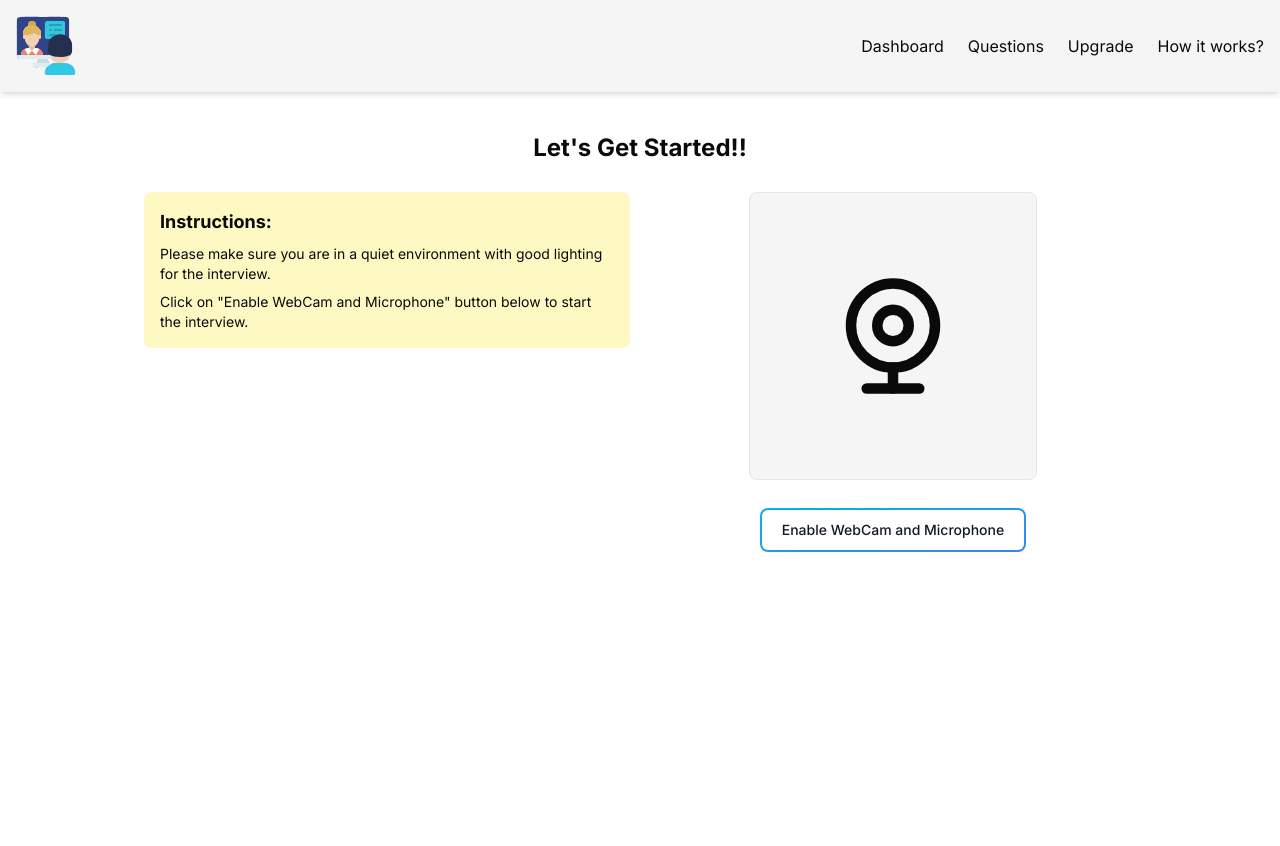
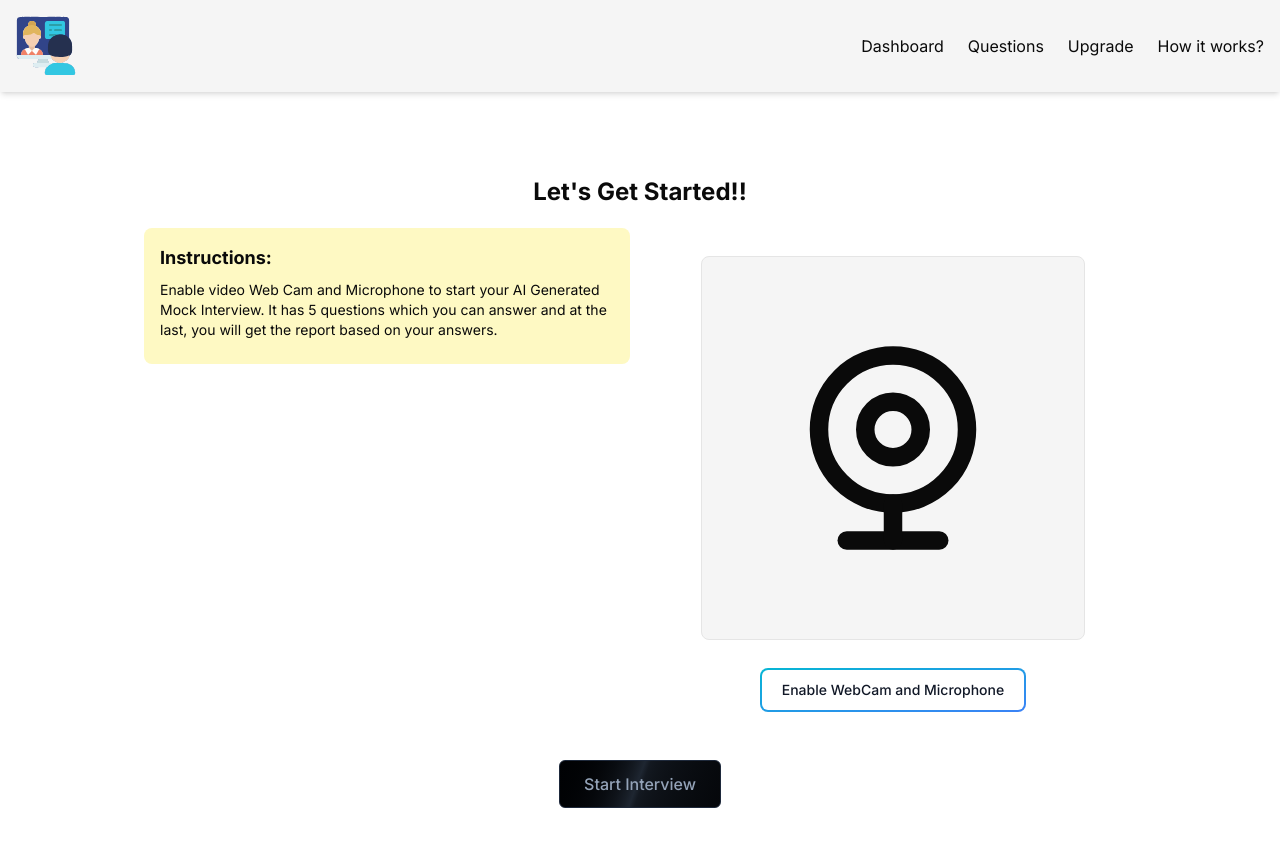
Before and after one commit to bhatiatanish225/AI-Mocker, a Next.js app in the folder ai-interview-mocker/: page /dashboard/interview/1 in a window 1280 px wide. Shown: the top 846 px of the page. Before the commit the page ends 800 px from the top, so only its background shows below. Built offline with nearby package versions, Linux system fonts and the light colour scheme; no server answers; the database is empty.

Commit message:
interview page done

```diff
--- a/ai-interview-mocker/app/dashboard/interview/[interviewId]/page.jsx
+++ b/ai-interview-mocker/app/dashboard/interview/[interviewId]/page.jsx
@@ -5,6 +5,7 @@ import { MockInterview } from "/utils/schema.js";
 import { eq } from "drizzle-orm";
 import Webcam from "react-webcam";
 import { WebcamIcon } from "lucide-react";
+import Link from 'next/link';
 
 function Interview({ params }) {
   const [interviewData, setInterviewData] = useState(null);
@@ -25,28 +26,26 @@ function Interview({ params }) {
   };
 
   return (
-    <div className="my-10 flex justify-center flex-col items-center">
-      <h2 className="font-bold text-2xl">Let's Get Started!!</h2>
+    <div className="min-h-screen flex justify-center items-center py-10">
+      <div className="w-full max-w-5xl">
+        <h2 className="font-bold text-2xl mb-5 text-center">Let's Get Started!!</h2>
         <div className="grid grid-cols-1 md:grid-cols-2 gap-5">
           {/* Left Side: Instruction Panel and Job Information */}
           <div className="w-full md:w-auto">
             {/* Instruction Panel */}
-          <div className="bg-yellow-100 p-4 rounded-lg my-7">
+            <div className="bg-yellow-100 p-4 rounded-lg mb-7">
               <h3 className="text-lg font-bold mb-2">Instructions:</h3>
               <p className="text-sm mb-2">
-              Please make sure you are in a quiet environment with good lighting
-              for the interview.
-            </p>
-            <p className="text-sm">
-              Click on "Enable WebCam and Microphone" button below to start the
-              interview.
+                Enable video Web Cam and Microphone to start your AI Generated Mock Interview.
+                It has 5 questions which you can answer and at the last, you will get the report
+                based on your answers.
               </p>
               {/* Add more instructions as needed */}
             </div>
 
             {/* Job Information Section */}
             {interviewData && (
-            <div className="bg-gray-100 p-4 rounded-lg my-7">
+              <div className="bg-gray-100 p-4 rounded-lg mb-7">
                 <h3 className="text-lg font-bold mb-2">Job Information:</h3>
                 <p className="text-sm mb-2">
                   <strong>Job Role/Job Position:</strong> {interviewData.jobPosition}
@@ -69,10 +68,10 @@ function Interview({ params }) {
                   onUserMedia={() => setWebCamEnabled(true)}
                   onUserMediaError={() => setWebCamEnabled(false)}
                   mirrored={true}
-                className="w-72 h-72 md:w-96 md:h-96"
+                  className="w-96 h-96 md:w-[30rem] md:h-[30rem]"
                 />
               ) : (
-              <WebcamIcon className="h-72 w-full my-7 p-20 bg-secondary rounded-lg border" />
+                <WebcamIcon className="h-96 w-96 my-7 p-20 bg-secondary rounded-lg border" />
               )}
             </div>
             {!webCamEnabled && (
@@ -88,6 +87,14 @@ function Interview({ params }) {
             )}
           </div>
         </div>
+        <div className="mt-10 text-center">
+          <Link href={`/dashboard/interview/${params.interviewId}/start`}>
+            <button className="inline-flex h-12 animate-shimmer items-center justify-center rounded-md border border-slate-800 bg-[linear-gradient(110deg,#000103,45%,#1e2631,55%,#000103)] bg-[length:200%_100%] px-6 font-medium text-slate-400 transition-colors focus:outline-none focus:ring-2 focus:ring-slate-400 focus:ring-offset-2 focus:ring-offset-slate-50">
+              Start Interview
+            </button>
+          </Link>
+        </div>
+      </div>
     </div>
   );
 }
--- /dev/null
+++ b/ai-interview-mocker/app/dashboard/interview/[interviewId]/start/page.jsx
@@ -0,0 +1,11 @@
+import React from 'react'
+
+function start() {
+  return (
+	<div>
+	  start interview
+	</div>
+  )
+}
+
+export default start
--- a/ai-interview-mocker/tailwind.config.js
+++ b/ai-interview-mocker/tailwind.config.js
@@ -58,6 +58,10 @@ module.exports = {
         sm: "calc(var(--radius) - 4px)",
       },
       keyframes: {
+        shimmer: {
+          '0%': { backgroundPosition: '0 0' },
+          '100%': { backgroundPosition: '-200% 0' },
+        },
         "accordion-down": {
           from: { height: "0" },
           to: { height: "var(--radix-accordion-content-height)" },
@@ -68,6 +72,7 @@ module.exports = {
         },
       },
       animation: {
+        shimmer: "shimmer 2s linear infinite",
         "accordion-down": "accordion-down 0.2s ease-out",
         "accordion-up": "accordion-up 0.2s ease-out",
       },
```
Lines whose indentation alone changed are shown as unchanged.
